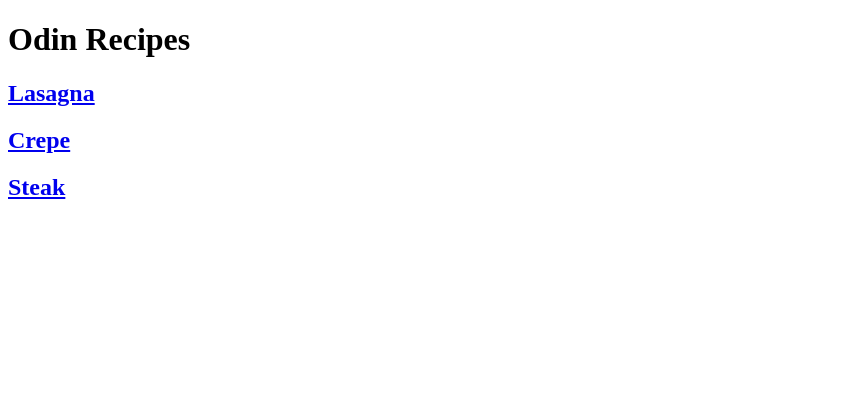
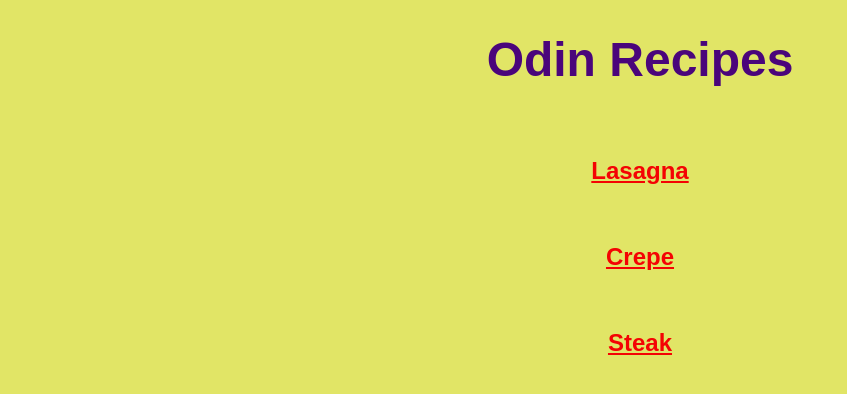
Before and after one commit to davidik10/odin-recipes, a plain HTML site: page index.html in a window 1280 px wide. Shown: the whole page, without its empty margins (0-847 px from the left). Drawn offline with Linux system fonts and the light colour scheme.

Commit message:
Add css styles

```diff
--- /dev/null
+++ b/index.css
@@ -0,0 +1,23 @@
+* {
+    background-color: rgb(225, 229, 102);
+
+}
+
+text:hover {
+    cursor: pointer;
+}
+
+h1, a {
+   text-align: center;
+   font-family: Arial, Helvetica, sans-serif;
+}
+
+a {
+    color: rgb(244, 3, 3);
+
+}
+
+h1 {
+    color: rgb(74, 5, 123);
+    font-size: xxx-large;
+}
--- a/index.html
+++ b/index.html
@@ -3,12 +3,16 @@
     <head>
         <meta charset="utf-8">
         <title>Odin Recipes</title>
+        <link rel="stylesheet" href="index.css">
     </head>
 
     <body>
         <h1>Odin Recipes</h1>
+        <br>
         <a href="recipes/lasagna.html"><h2>Lasagna</h2></a>
+        <br>
         <a href="recipes/crepe.html"><h2>Crepe</h2></a>
+        <br>
         <a href="recipes/steak.html"><h2>Steak</h2></a>
     </body>
 </html>
--- /dev/null
+++ b/recipes/page.css
@@ -0,0 +1,4 @@
+* {
+
+    justify-content: center;
+}
```
Also changed, not shown: recipes/crepe.html (+1 -0 lines), recipes/lasagna.html (+1 -0 lines), recipes/steak.html (+1 -0 lines).
